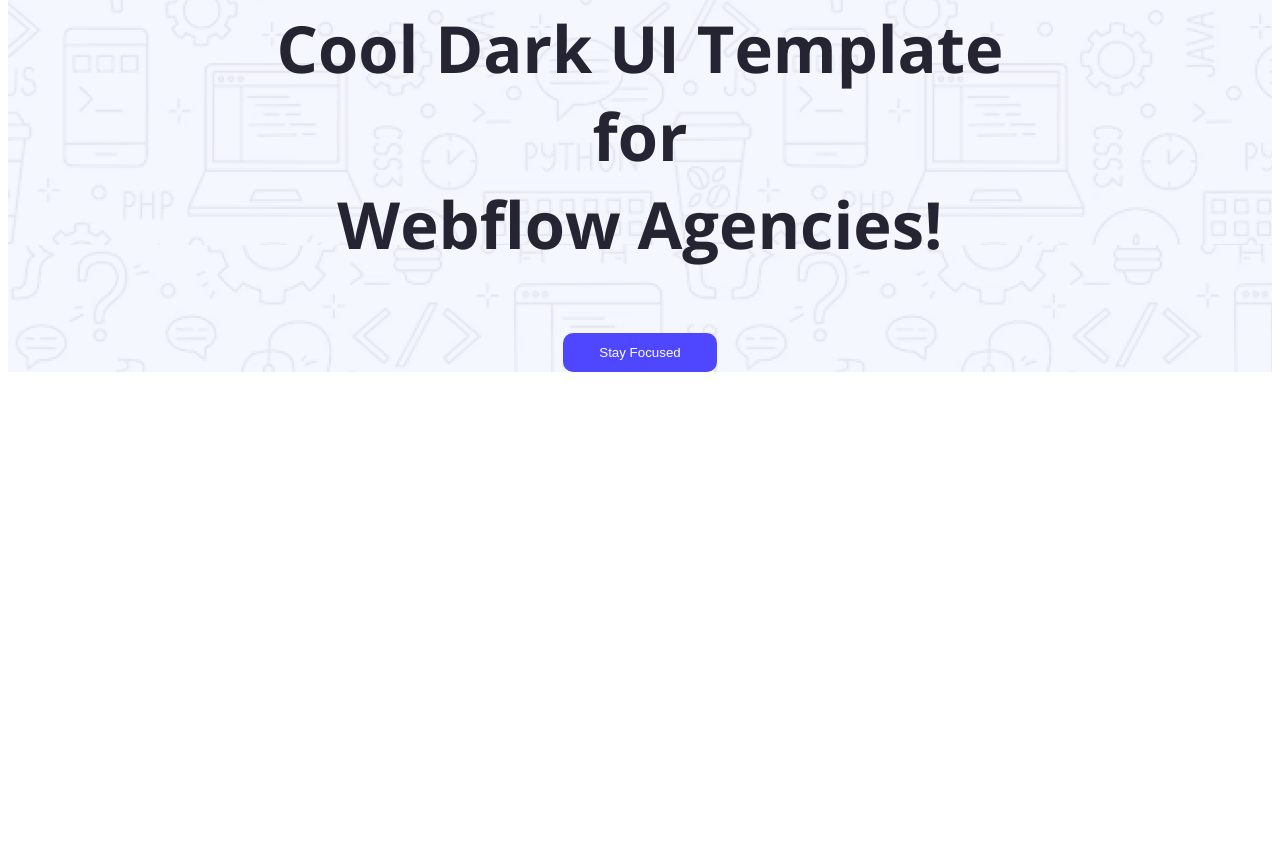
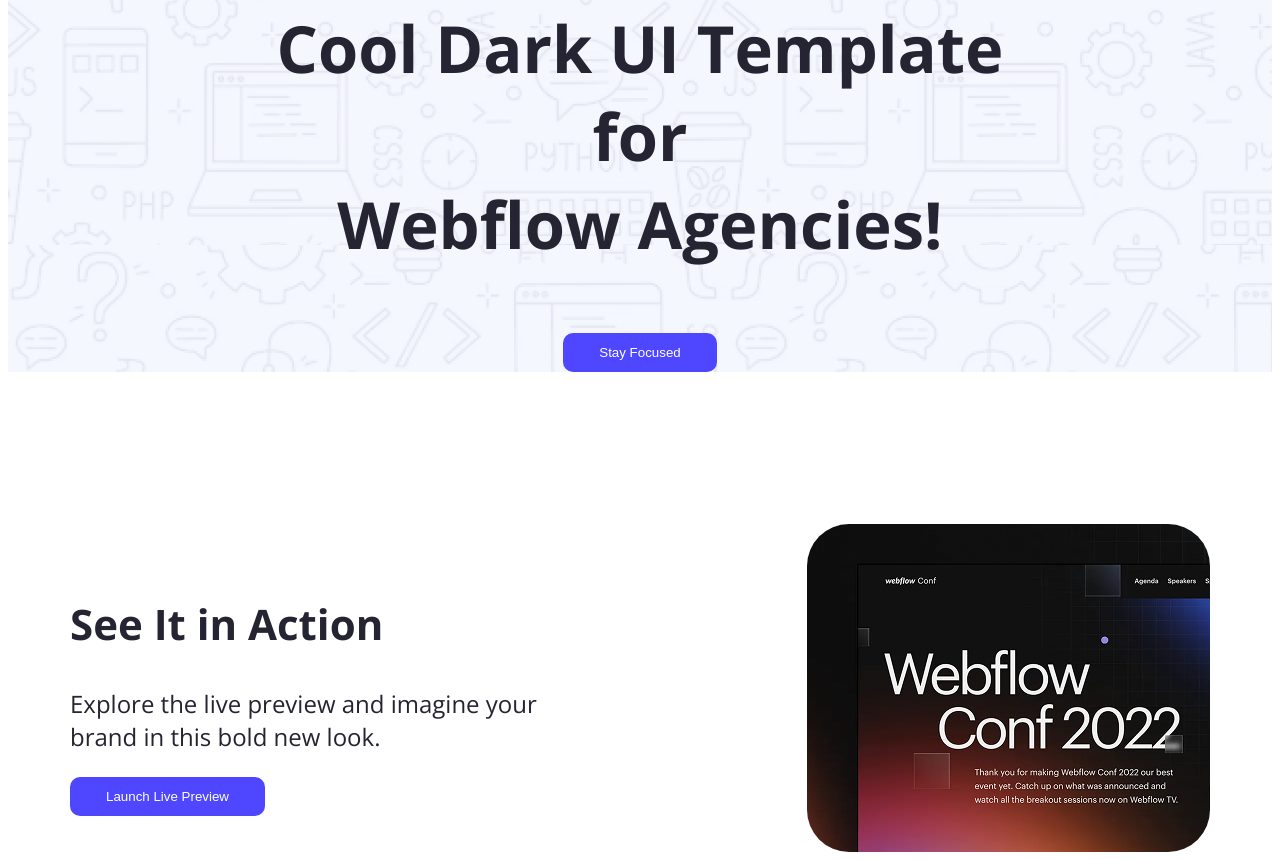
Before and after one commit to Asif-Iqbal17/Assignment-01, a plain HTML site: page index.html in a window 1280 px wide. Shown: the part 415-1275 px from the top of the page. Before the commit the page ends 939 px from the top, so only its background shows below. Drawn offline with nearby package versions, Linux system fonts and the light colour scheme.

Commit message:
first section is done

```diff
--- a/index.html
+++ b/index.html
@@ -32,6 +32,14 @@
 
     </header>
     <main>
+        <section class="action">
+            <div class="action-written">
+                <h2 class="action-title">See It in Action</h2>
+                <p class="action-description">Explore the live preview and imagine your <br> brand in this bold new look.</p>
+                <button class="btn-primary">Launch Live Preview</button>
+            </div>
+            <img class="radius" src="Assets/wc-mini.png" alt="">
+        </section>
 
     </main>
     <footer>
--- a/styles/project.css
+++ b/styles/project.css
@@ -46,3 +46,33 @@ nav ul li{
     background-image: url(../Assets/Hero-bg.png);
 
 }
+/* main Style */
+main{
+    max-width: 1140px;
+    margin: 0 auto;
+}
+.radius{
+    border-radius: 42px;
+}
+/* Action */
+.action-title{
+    font-size: 42px;
+    font-weight: bold;
+    color: #252432;
+}
+.action-description{
+    font-size: 24px;
+    color: #252432;
+    color-scheme:50%;
+
+}
+.action{
+    display: flex;
+    justify-content: space-between;
+    margin: 0 auto;
+    align-items: center;
+}
+.action-written{
+
+
+}
```
